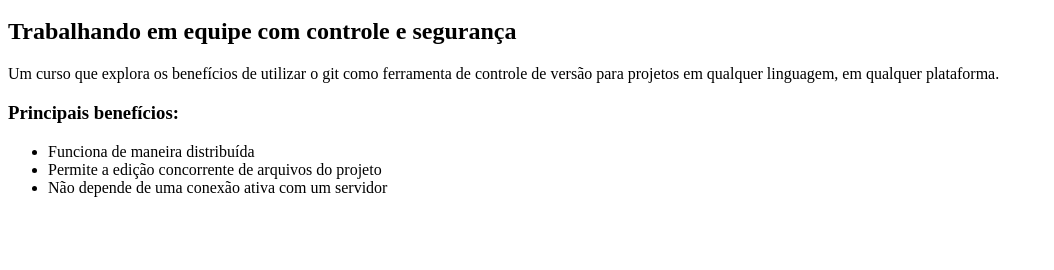
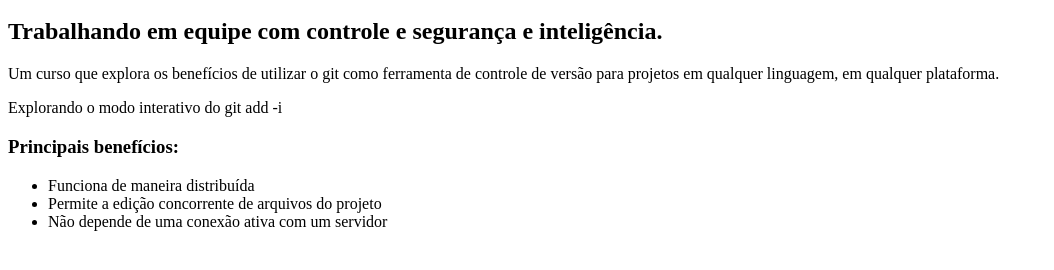
Before and after one commit to ediCarlosSilva/curso-git, a plain HTML site: page index.html in a window 1280 px wide. Shown: the part 48-318 px from the top of the page, without its empty margins (0-1054 px from the left). Drawn offline with Linux system fonts and the light colour scheme.

Commit message:
commit de teste quando nÃo passo parametro

```diff
--- a/index.html
+++ b/index.html
@@ -5,9 +5,11 @@
 
 <body>
     <h1>Git</h1>
-    <h2>Trabalhando em equipe com controle e segurança</h2>
+    <h2>Trabalhando em equipe com controle e segurança e inteligência.</h2>
 
     <p>Um curso que explora os benefícios de utilizar o git como ferramenta de controle de versão para projetos em qualquer linguagem, em qualquer plataforma.</p>
+
+    <p>Explorando o modo interativo do git add -i</p>
 
     <h3>Principais benefícios:</h3>
 
```
